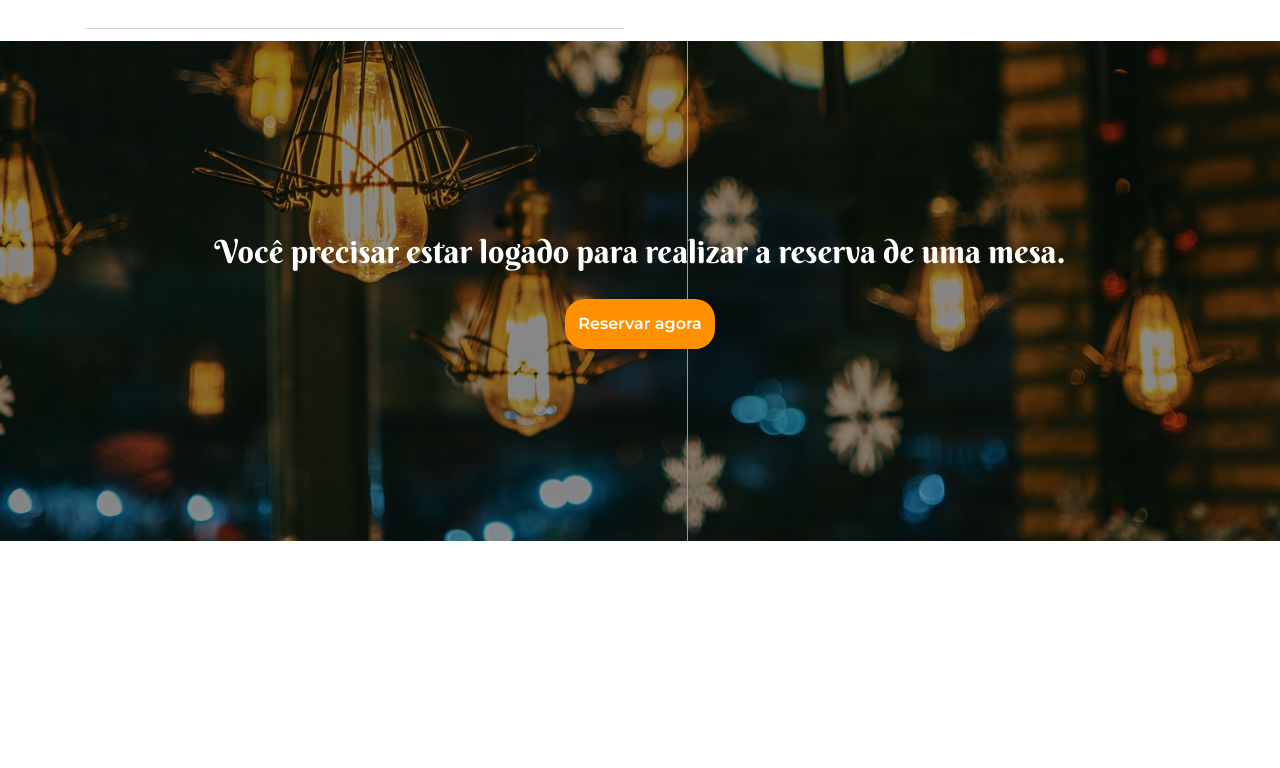
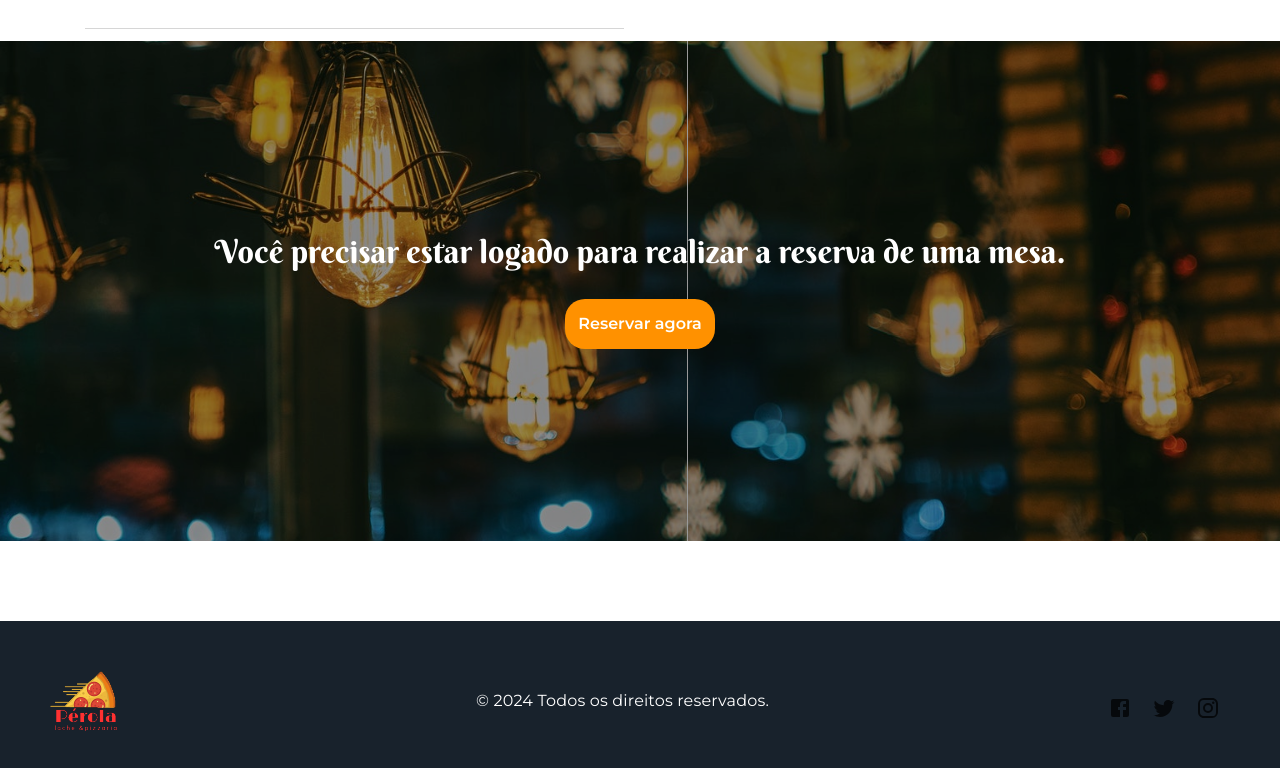
Before and after one commit to itseduardolima/restaurant-frontend, a React (Create React App) app: page / in a window 1280 px wide. Shown: the part 1565-2333 px from the top of the page. Before the commit the page ends 2186 px from the top, so only its background shows below. Built offline with nearby package versions, Linux system fonts and the light colour scheme.

Commit message:
feat: footer

```diff
--- /dev/null
+++ b/src/components/Footer.tsx
@@ -0,0 +1,72 @@
+import Logo from "../assets/images/Logo.png";
+import styled from "styled-components";
+import { Typography } from "@mui/material";
+import { Facebook, Twitter, Instagram } from "@mui/icons-material";
+
+const FooterContainer = styled.footer`
+  display: flex;
+  justify-content: space-between;
+  align-items: center;
+  background-color: var(--bg-dark);
+  padding: 50px;
+
+  @media (max-width: 768px) {
+    flex-direction: column;
+    padding: 30px;
+    gap: 10px;
+  }
+`;
+
+const FooterText = styled(Typography)`
+  && {
+    color: white;
+    font-family: var(--font-primary);
+    font-size: 16px;
+  }
+`;
+
+const SocialIcons = styled.div`
+  display: flex;
+  align-items: center;
+  justify-content: center;
+  margin-top: 10px;
+  color: white;
+`;
+
+const SocialIcon = styled.span`
+  font-size: 24px;
+  margin: 0 10px;
+  cursor: pointer;
+`;
+
+const Footer = () => {
+  return (
+    <FooterContainer>
+      <div>
+        <img src={Logo} alt="Logo" width={97} />
+      </div>
+
+      <div>
+        <FooterText variant="body2">
+          © {new Date().getFullYear()} Todos os direitos reservados.
+        </FooterText>
+      </div>
+
+      <div>
+        <SocialIcons>
+          <SocialIcon>
+            <Facebook />
+          </SocialIcon>
+          <SocialIcon>
+            <Twitter />
+          </SocialIcon>
+          <SocialIcon>
+            <Instagram />
+          </SocialIcon>
+        </SocialIcons>
+      </div>
+    </FooterContainer>
+  );
+};
+
+export default Footer;
--- a/src/index.css
+++ b/src/index.css
@@ -10,5 +10,6 @@
     --bg-primary: #FF9100;
     --bg-primary-light: #FFA733;
     --bg-text: rgba(0, 0, 0, 0.726);
+    --bg-dark: #18222c;
     --font-primary: 'Montserrat', sans-serif;
 }
--- a/src/pages/Home/index.tsx
+++ b/src/pages/Home/index.tsx
@@ -1,4 +1,5 @@
 import Banner from "../../components/Banner";
+import Footer from "../../components/Footer";
 import Header from "../../components/Header";
 import Menu from "../../components/Menu";
 import ParallaxEffect from "../../components/Parallax";
@@ -11,6 +12,7 @@ const Home = () => {
       <Banner id="home" />
       <Menu id="menu" />
       <ParallaxEffect />
+      <Footer />
     </>
   );
 };
```
